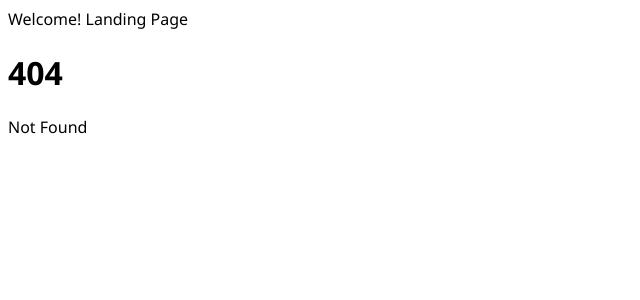
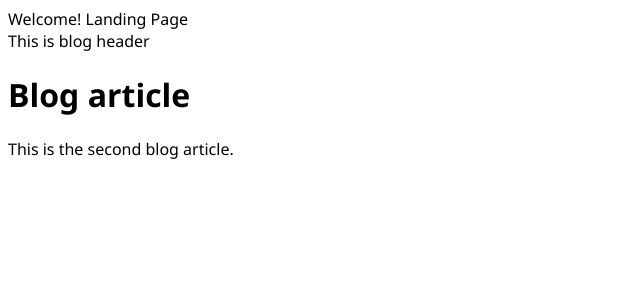
Before and after one commit to IkeHunter/Svelte-App, a SvelteKit app: page /blog/1 in a window 1280 px wide. Before the commit this address had no page. Shown: the top 300 px of the page, without its empty margins (0-640 px from the left). Built offline with nearby package versions, Linux system fonts and the light colour scheme.

Commit message:
add server file

```diff
--- /dev/null
+++ b/src/routes/blog/[articleId]/+page.server.ts
@@ -0,0 +1,19 @@
+import { error } from '@sveltejs/kit';
+import type { PageServerLoad } from './$types';
+
+export const load: PageServerLoad = async ({ params }) => {
+  console.log(params);
+
+  const blogArticles = [
+    { id: '0', text: 'This is the first blog article.' },
+    { id: '1', text: 'This is the second blog article.' }
+  ];
+
+  const foundArticle = blogArticles.find((article) => article.id === params.articleId);
+
+  if (foundArticle) {
+    return { blogPost: foundArticle.text };
+  }
+
+  throw error(404, 'Article not found');
+};
--- /dev/null
+++ b/src/routes/blog/[articleId]/+page.svelte
@@ -0,0 +1,9 @@
+<script lang="ts">
+  let { data } = $props();
+  let { blogPost } = data;
+
+  $inspect(data);
+</script>
+
+<h1>Blog article</h1>
+<p>{blogPost}</p>
```
Also changed, not shown: 1 other file (tests, documents, lock files or other folders).
